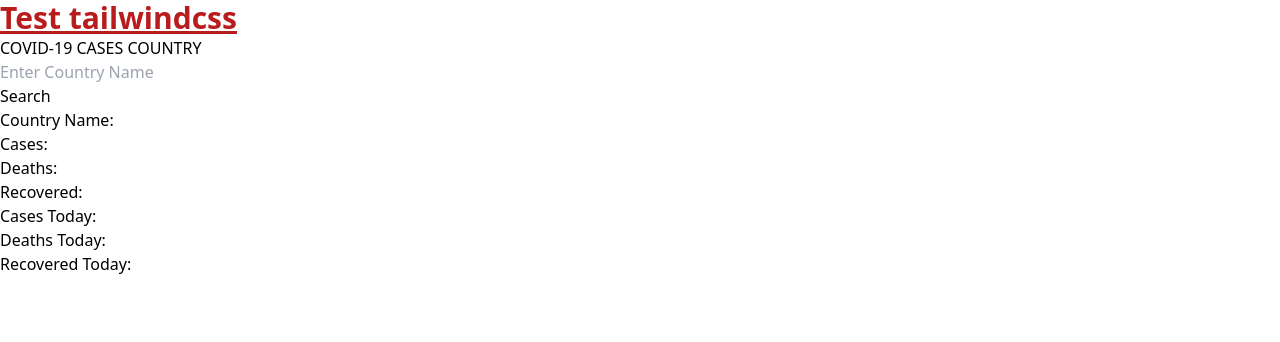
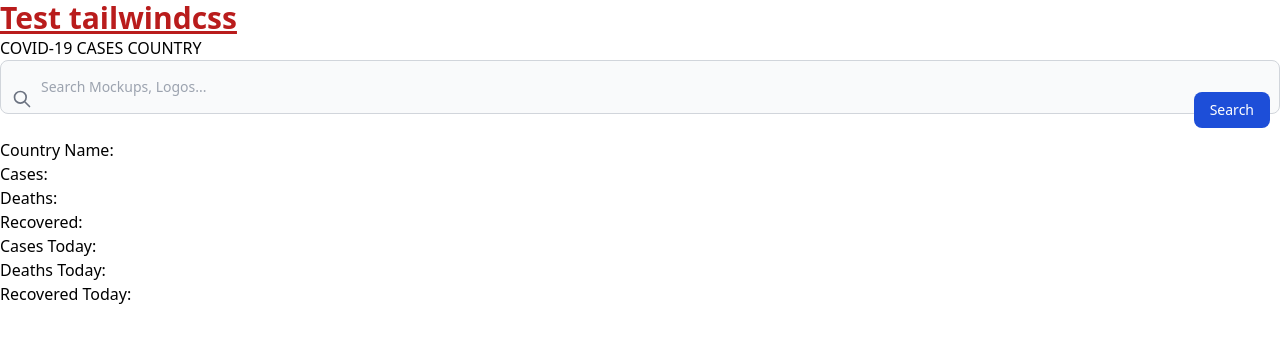
Before and after one commit to alanxu186/covid-app, a React (Create React App) app: page / in a window 1280 px wide. Shown: the top 342 px of the page. Built offline with nearby package versions, Linux system fonts and the light colour scheme; no server answers.

Commit message:
style search bar

```diff
--- a/src/components/CovidData.js
+++ b/src/components/CovidData.js
@@ -42,20 +42,25 @@
     const handleSubmit = (e) => {
         e.preventDefault()
         fetch(`https://disease.sh/v3/covid-19/countries/${userInput}`)
-        .then(res => res.json())
-        .then(data => setData(data))
+            .then(res => res.json())
+            .then(data => setData(data))
     }
 
     return (
         <div>
             <h1>COVID-19 CASES COUNTRY</h1>
-            <div>
-                <form onSubmit={handleSubmit}>
-                    <input onChange={handleSearch} placeholder="Enter Country Name"></input>
-                    <br/>
-                    <button type='submit'>Search</button>
-                </form>
-            </div>
+            <form onSubmit={handleSubmit}>
+                <label for="default-search" class="mb-2 text-sm font-medium text-gray-900 sr-only dark:text-white">Search</label>
+                <div className='relative'>
+                    <div class="absolute inset-y-0 left-0 flex items-center pl-3 pointer-events-none">
+                        <svg aria-hidden="true" class="w-5 h-5 text-gray-500 dark:text-gray-400" fill="none" stroke="currentColor" viewBox="0 0 24 24" xmlns="http://www.w3.org/2000/svg"><path stroke-linecap="round" stroke-linejoin="round" stroke-width="2" d="M21 21l-6-6m2-5a7 7 0 11-14 0 7 7 0 0114 0z"></path></svg>
+                    </div>
+                    <input onChange={handleSearch} type="search" id="default-search" class="block w-full p-4 pl-10 text-sm text-gray-900 border border-gray-300 rounded-lg bg-gray-50 focus:ring-blue-500 focus:border-blue-500 dark:bg-gray-700 dark:border-gray-600 dark:placeholder-gray-400 dark:text-white dark:focus:ring-blue-500 dark:focus:border-blue-500" placeholder="Search Mockups, Logos..." required />
+
+                    <br />
+                    <button type="submit" class="text-white absolute right-2.5 bottom-2.5 bg-blue-700 hover:bg-blue-800 focus:ring-4 focus:outline-none focus:ring-blue-300 font-medium rounded-lg text-sm px-4 py-2 dark:bg-blue-600 dark:hover:bg-blue-700 dark:focus:ring-blue-800">Search</button>
+                </div>
+            </form>
 
             {/* display details for searched country */}
             <div>
```
